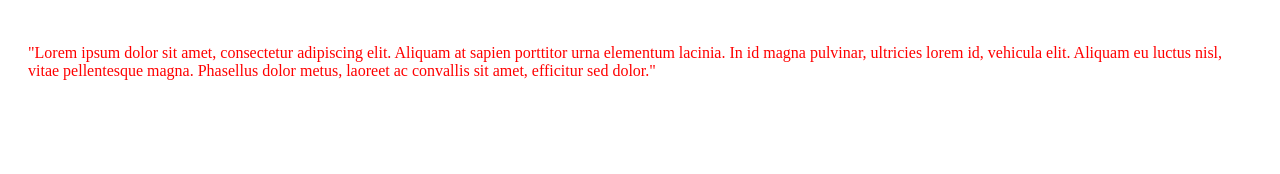
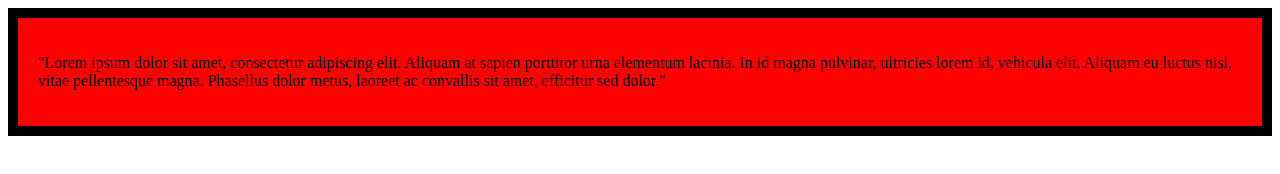
Before and after one commit to Amber94mk/html-portfolio, a plain HTML site: page index.html in a window 1280 px wide. Drawn offline with Linux system fonts and the light colour scheme.

Commit message:
Update index.html

```diff
--- a/index.html
+++ b/index.html
@@ -8,8 +8,12 @@
     /* Write your CSS code here */
 div{height;200px;
     weight;200px}
-#first{color: red;
-       padding: 20px;}
+#first{background-color: red;
+       padding: 20px;
+       border: 10px solid black;}
+#sedocnd{background-color: iceblue;
+         border-width: 20px 10px;
+         margin-left: 260px;}
   </style>
 </head>
 
```
